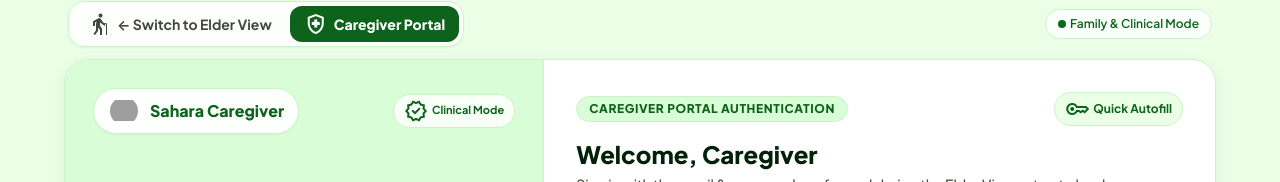
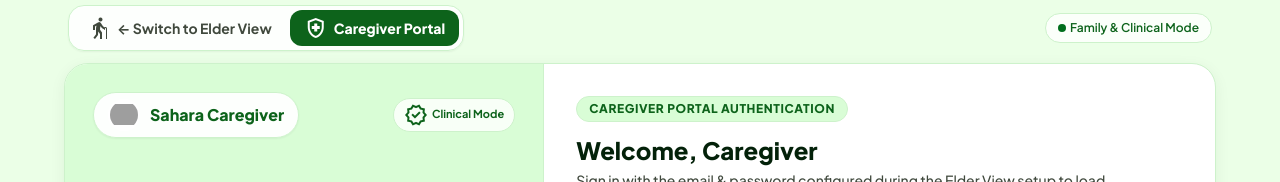
Before and after one commit to Prayas340/sahara, a Next.js app: page /caregiver-login in a window 1280 px wide. Shown: the part 111-293 px from the top of the page. Built offline with nearby package versions, Linux system fonts and the light colour scheme; no server answers; grey boxes are pictures that could not be loaded.

Commit message:
Remove Quick Autofill demo button to make caregiver login production-ready

```diff
--- a/src/app/caregiver-login/page.jsx
+++ b/src/app/caregiver-login/page.jsx
@@ -47,17 +47,6 @@ export default function CaregiverLoginPage() {
       return 'Password must be at least 4 characters.';
     }
     return '';
-  };
-
-  const handleAutofillDemo = () => {
-    const targetEmail = caregiver.email || 'riya@sahara.care';
-    const targetPassword = caregiver.password || 'care123';
-    setEmail(targetEmail);
-    setPassword(targetPassword);
-    setLoginError('');
-    setFieldErrors({ email: '', password: '' });
-    setTouched({ email: true, password: true });
-    showToast('Loaded registered caregiver credentials.', 'info');
   };
 
   const handleLogin = async (e) => {
@@ -191,17 +180,6 @@ export default function CaregiverLoginPage() {
                 <span className="text-xs font-extrabold text-[#0d631b] uppercase tracking-wider bg-[#d9fdd6] px-3 py-1 rounded-full border border-[#cdf2cb]">
                   Caregiver Portal Authentication
                 </span>
-                {caregiver?.email && (
-                  <button
-                    type="button"
-                    onClick={handleAutofillDemo}
-                    className="text-xs font-bold text-[#0d631b] hover:text-[#032109] bg-[#ebffe7] hover:bg-[#d9fdd6] px-2.5 py-1 rounded-full border border-[#cdf2cb] transition-colors cursor-pointer flex items-center gap-1"
-                    title="Fill registered demo caregiver credentials"
-                  >
-                    <span className="material-symbols-outlined text-sm">key</span>
-                    <span>Quick Autofill</span>
-                  </button>
-                )}
               </div>
 
               <h2 className="text-2xl font-extrabold text-[#032109] mb-1">Welcome, Caregiver</h2>
--- a/src/views/CaregiverLogin.js
+++ b/src/views/CaregiverLogin.js
@@ -3,11 +3,6 @@ import { dataStore } from '../services/dataStore.js';
 import { showToast } from '../utils/toast.js';
 
 export function renderCaregiverLogin(onNavigate) {
-  const latestCaregiver = authService.getLatestRegisteredCaregiver() || {
-    name: 'Riya Borah',
-    email: 'riya@sahara.care',
-    password: 'care1234',
-  };
   const currentElder = dataStore.getPatient();
 
   const html = `
@@ -131,28 +126,6 @@ export function renderCaregiverLogin(onNavigate) {
                 Enter the caregiver credentials configured during the Elder profile setup. Signing in will directly fetch and load your loved one's care plan.
               </p>
 
-              <!-- Quick Autofill Registered Account Card -->
-              <div class="mb-4 p-3 rounded-2xl bg-[#ebffe7] border border-[#cdf2cb] flex flex-col sm:flex-row sm:items-center justify-between gap-2.5">
-                <div class="flex items-center gap-2">
-                  <span class="material-symbols-outlined text-lg text-[#0d631b]">link</span>
-                  <div>
-                    <p class="text-xs font-bold text-[#032109]">
-                      Registered for: <span class="text-[#0d631b]">${currentElder.name}</span>
-                    </p>
-                    <p class="text-[11px] text-[#40493d]">
-                      ${latestCaregiver.name} · <span class="font-mono">${latestCaregiver.email}</span>
-                    </p>
-                  </div>
-                </div>
-                <button
-                  id="caregiver-quick-autofill-btn"
-                  type="button"
-                  class="px-3 py-1.5 rounded-xl bg-white hover:bg-[#d9fdd6] text-[#0d631b] font-extrabold text-xs border border-[#cdf2cb] shadow-xs transition-colors shrink-0 cursor-pointer"
-                >
-                  Fill Credentials
-                </button>
-              </div>
-
               <!-- Error Alert Box -->
               <div id="caregiver-error-box" class="hidden mb-4 p-3 rounded-xl bg-red-50 border border-red-200 text-red-700 text-xs font-semibold flex items-center gap-2">
                 <span class="material-symbols-outlined text-base">error</span>
@@ -248,7 +221,6 @@ export function renderCaregiverLogin(onNavigate) {
     const submitText = document.getElementById('caregiver-submit-text');
     const errorBox = document.getElementById('caregiver-error-box');
     const errorMsg = document.getElementById('caregiver-error-msg');
-    const quickAutofillBtn = document.getElementById('caregiver-quick-autofill-btn');
     const togglePasswordBtn = document.getElementById('toggle-login-password-btn');
     const passwordEyeIcon = document.getElementById('login-password-eye-icon');
     const switchToElderBtn = document.getElementById('switch-to-elder-btn');
@@ -258,15 +230,6 @@ export function renderCaregiverLogin(onNavigate) {
     const goToElder = () => onNavigate('welcome-login');
     switchToElderBtn?.addEventListener('click', goToElder);
     footerSwitchToElderBtn?.addEventListener('click', goToElder);
-
-    // Quick Autofill
-    quickAutofillBtn?.addEventListener('click', () => {
-      const latest = authService.getLatestRegisteredCaregiver();
-      if (emailInput) emailInput.value = latest?.email || 'riya@sahara.care';
-      if (passwordInput) passwordInput.value = latest?.password || 'care123';
-      if (errorBox) errorBox.classList.add('hidden');
-      showToast('Autofilled registered caregiver credentials.', 'info');
-    });
 
     // Toggle password visibility
     togglePasswordBtn?.addEventListener('click', () => {
```
